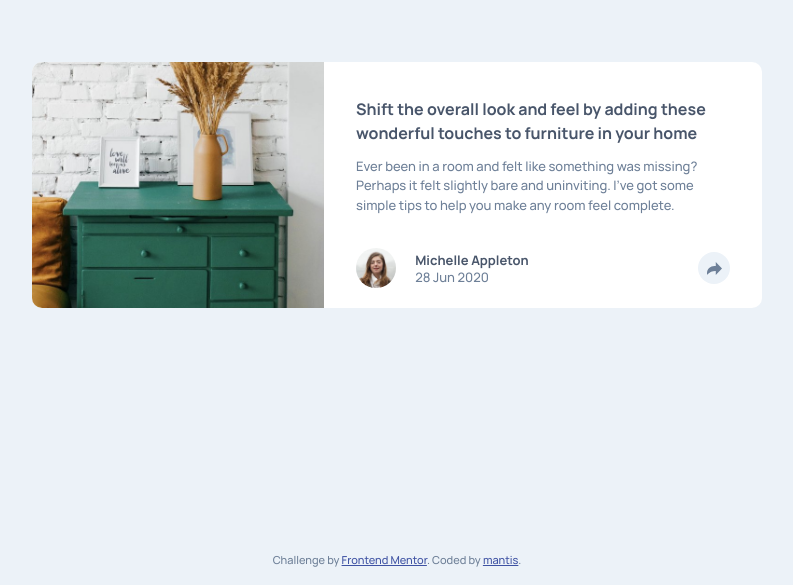
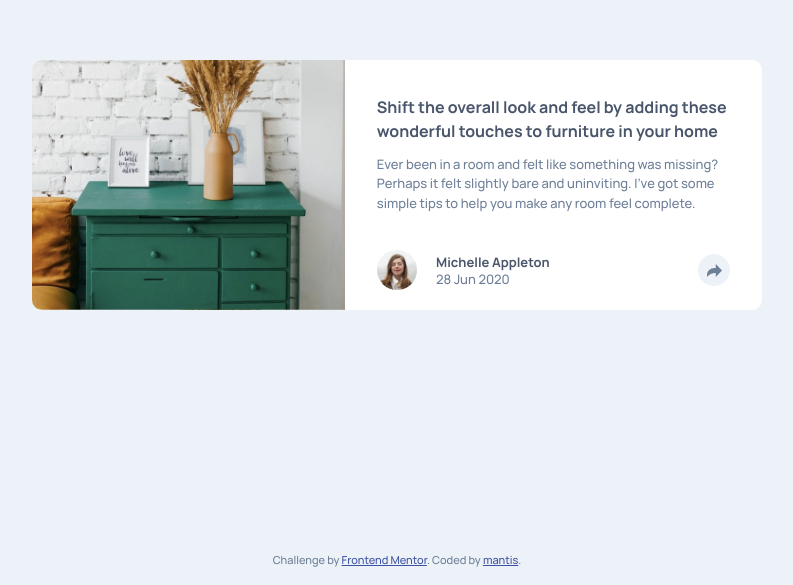
Before and after one commit to morauszkia/fm-article-preview, a plain HTML site: page index.html in a window 1280 px wide. Shown: the part 215-800 px from the top of the page, without its empty margins (243-1036 px from the left). Drawn offline with Linux system fonts and the light colour scheme.

Commit message:
Restyling without overflows, share container positioning & transitions

```diff
--- a/index.html
+++ b/index.html
@@ -17,29 +17,36 @@
     <main>
       <article class="card">
         <div class="card__content-container">
-          <img class="card__img" src="./assets/images/drawers.jpg" alt="Chest of drawers">
+          <section class="card__img" role="img" aria-label="Chest of drawers"></section>
           <div class="card__content">
+            <section class="card__text">
+
               <h2 class="card__headline">
                 Shift the overall look and feel by adding these wonderful
                 touches to furniture in your home
               </h2>
-            <p class="card__text">
+              <p class="card__paragraph">
                 Ever been in a room and felt like something was missing? Perhaps
                 it felt slightly bare and uninviting. I’ve got some simple tips
                 to help you make any room feel complete.
               </p>
+            </section>
             <footer class="card__footer">
-              <div class="author">
+              <section class="author">
                 <img class="author__avatar" src="./assets/images/avatar-michelle.jpg" alt="Michelle Appleton">
                 <div class="author__info">
                   <p class="author__name">Michelle Appleton</p>
                   <p class="author__date">28 Jun 2020</p>
                 </div>
-              </div>
-              <div class="icon-container">
-                <img class="share-icon" src="./assets/images/icon-share.svg" alt="Share icon">
-              </div>
-              <div class="share-container hidden">
+              </section>
+              <button class="icon-container">
+                <svg class="share-icon" xmlns="http://www.w3.org/2000/svg" width="15" height="13">
+                  <link xmlns="http://www.w3.org/1999/xhtml" rel="stylesheet" href="styles.css" type="text/css" />
+                  <path fill="#6E8098"
+                    d="M15 6.495L8.766.014V3.88H7.441C3.33 3.88 0 7.039 0 10.936v2.049l.589-.612C2.59 10.294 5.422 9.11 8.39 9.11h.375v3.867L15 6.495z" />
+                </svg>
+              </button>
+              <div class="share-container">
                 <p class="share__text">Share</p>
                 <ul class="share__social-icons">
                   <li>
@@ -58,9 +65,6 @@
                     </a>
                   </li>
                 </ul>
-                <div class="icon-container icon-container--dark">
-                  <img class="share-icon share-icon--white" src="./assets/images/icon-share-white.svg" alt="Share icon">
-                </div>
               </div>
             </footer>
           </div>
--- a/styles.css
+++ b/styles.css
@@ -31,6 +31,8 @@ img {
   --light-grayish-blue: hsl(210, 46%, 95%);
   --font-size-main: 0.8125rem;
   --font-size-headline: 1rem;
+  --border-radius: 10px;
+  --footer-height: 5rem;
 }
 
 body {
@@ -56,42 +58,57 @@ main {
 
 .card {
   container-type: inline-size;
-  width: min(85%, 45.625rem);
+  width: min(80vw, 45.625rem);
   background-color: #fff;
-  border-radius: 10px;
-  overflow: hidden;
+  border-radius: var(--border-radius);
+}
+
+.card__content-container {
+  display: grid;
+  grid-template-columns: 100%;
+  grid-template-rows: 3fr 4fr;
 }
 
 .card__img {
-  height: min(60cqi, 15rem);
-  width: 100%;
-  object-fit: cover;
-  object-position: 50% 70%;
+  background-image: url("./assets/images/drawers.jpg");
+  background-position: 50% 70%;
+  background-size: cover;
+  border-top-left-radius: var(--border-radius);
+  border-top-right-radius: var(--border-radius);
 }
 
-.card__content {
-  padding: 2.25rem 2rem 1.25rem 2rem;
-  height: 60%;
-  position: relative;
+.card__text {
+  padding: 2.25rem 2rem 0 2rem;
 }
 
 .card__footer {
   width: 100%;
+  padding: 0 2rem;
+  min-height: var(--footer-height);
+  border-bottom-left-radius: var(--border-radius);
+  border-bottom-right-radius: var(--border-radius);
+
   display: flex;
   align-items: center;
   justify-content: space-between;
+
+  position: relative;
 }
 
+/* MAIN CONTENT OF CARD */
 .card__headline {
   color: var(--dark-grayish-blue);
   font-size: var(--font-size-headline);
   margin-bottom: 0.75em;
 }
 
-.card__text {
-  margin-bottom: 2rem;
+.card__paragraph {
+  margin-bottom: 1rem;
 }
 
+/* FOOTER */
+
+/* AUTHOR INFO */
 .author {
   display: flex;
   gap: 1rem;
@@ -118,6 +135,7 @@ main {
   line-height: 1;
 }
 
+/* SHARE */
 .icon-container {
   background-color: var(--light-grayish-blue);
   height: 2rem;
@@ -127,9 +145,21 @@ main {
   justify-content: center;
   align-items: center;
   cursor: pointer;
+  position: relative;
+  z-index: 100;
+  border: none;
+}
+
+.icon-container.open {
+  background-color: var(--desaturated-dark-blue);
+}
+
+.icon-container.open .share-icon {
+  filter: brightness(200%);
 }
 
 .share-container {
+  height: var(--footer-height);
   background-color: var(--dark-grayish-blue);
   color: var(--grayish-blue);
   position: absolute;
@@ -138,10 +168,15 @@ main {
   width: 100%;
   padding: 1.5em 2.5em;
   line-height: 1;
+  border-bottom-left-radius: var(--border-radius);
+  border-bottom-right-radius: var(--border-radius);
 
   display: flex;
   align-items: center;
   gap: 1.6em;
+
+  transform: scaleY(0);
+  transform-origin: bottom;
 
   transition: all 0.3s;
 }
@@ -155,24 +190,17 @@ main {
   display: flex;
   align-items: center;
   gap: 1.25em;
+  flex-shrink: 0;
 }
 
 .share__social-icon {
   height: 1.5em;
+  width: 1.5em;
   width: auto;
 }
 
-.icon-container--dark {
-  margin-left: auto;
-  background-color: var(--grayish-blue);
-}
-
-.share-icon--white {
-  stroke: #fff;
-}
-
-.hidden {
-  transform: translateY(100%);
+.open {
+  transform: scaleY(1);
 }
 
 .attribution {
@@ -187,13 +215,46 @@ main {
   color: hsl(228, 45%, 44%);
 }
 
-@container (width > 35rem) {
+@container (width > 30rem) {
   .card__content-container {
-    display: flex;
+    grid-template-columns: 3fr 4fr;
+    grid-template-rows: 1fr;
   }
 
   .card__img {
-    height: auto;
-    width: 40%;
+    border-top-right-radius: 0px;
+    border-bottom-left-radius: var(--border-radius);
+  }
+
+  .share-container {
+    width: max-content;
+    height: fit-content;
+    padding: 1.125rem 2rem;
+    border-radius: 10px;
+
+    top: -70%;
+    left: calc(100% - 3rem);
+    transform: translateX(-50%) scaleY(0);
+    transition: all 0.3s;
+
+    position: absolute;
+    z-index: 100;
+  }
+
+  .share-container.open {
+    transform: translateX(-50%) scaleY(1);
+  }
+
+  .share-container::after {
+    content: "";
+    width: 1rem;
+    height: 1rem;
+    background-color: var(--dark-grayish-blue);
+
+    position: absolute;
+    bottom: 0;
+    left: 50%;
+    transform: translate(-50%, 50%) rotate(45deg);
+    z-index: 50;
   }
 }
```
Lines whose indentation alone changed are shown as unchanged.
